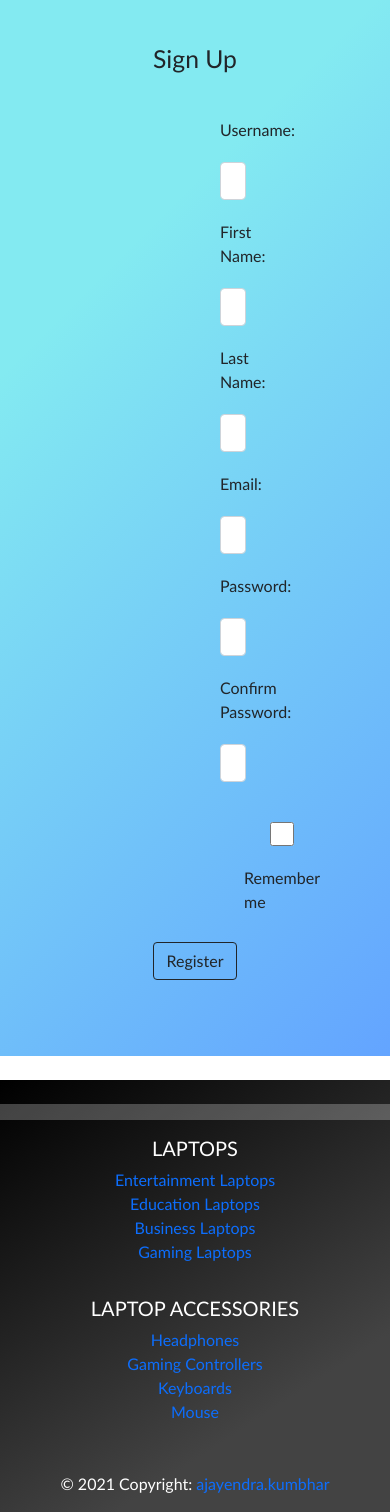
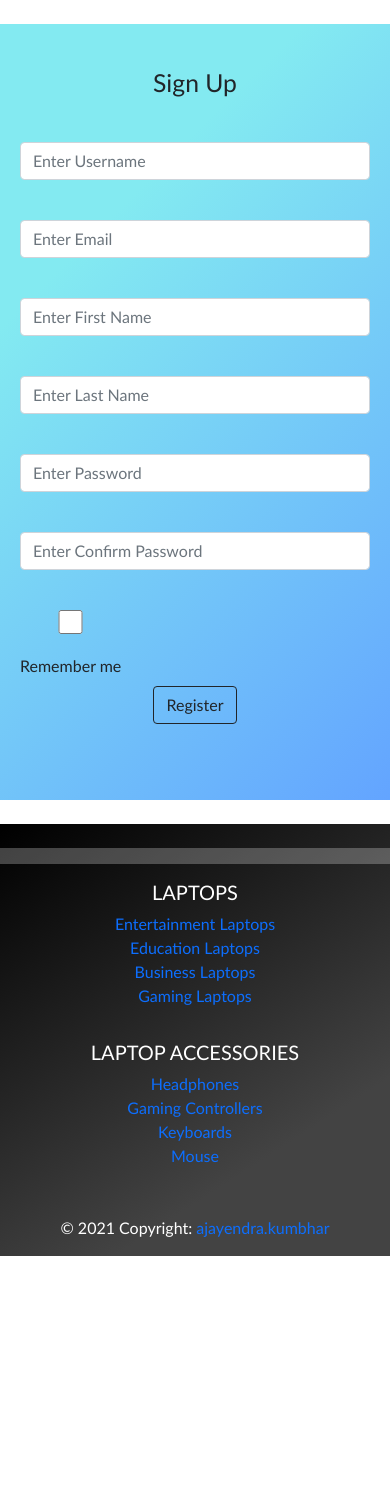
Before and after one commit to ajayendrak/ultron_laptop_ecommerce, a Django app: page /signup in a window 390 px wide. Shown: the part 75-1587 px from the top of the page. After the commit the page ends 1331 px from the top, so only its background shows below. Run offline with Django 3.2, Linux system fonts and the light colour scheme; some libraries are stand-ins or nearby versions.

Commit message:
responsive issue solved

```diff
--- a/home/urls.py
+++ b/home/urls.py
@@ -5,7 +5,6 @@ from home import views
 urlpatterns = [
     path('', views.index, name='home'),
     path('about', views.about, name='about'),
-    path('services', views.services, name='services'),
     path('test', views.test, name='test'),
     path('contactus', views.contactus, name='contactus'),
 ]
--- a/home/views.py
+++ b/home/views.py
@@ -15,8 +15,7 @@ def index(request):
 def about(request):
     return render(request, 'aboutus.html')
 
-def services(request):
-    return render(request, 'services.html')
+
 
 def contactus(request):
     if request.method == 'POST':
@@ -27,7 +26,7 @@ def contactus(request):
         r_info = ContactInfo(name=name, email=email, phone=phone, desc=desc, date=datetime.today())
         print(r_info)
         r_info.save()
-        messages.success(request, 'Product added in database successfuly.')
+        messages.success(request, 'Your message has been sent.')
     return render(request, 'contactus.html')
 
 
--- a/shop/urls.py
+++ b/shop/urls.py
@@ -10,6 +10,7 @@ urlpatterns = [
     path('productadd', views.productadd, name='productadd'),
     path('checkout', views.checkout, name='checkout'),
     path('products', views.products_page, name='products'),
+    path('accessories', views.accessories_page, name='accessories'),
     # path('products', Products_page.as_view(), name='products'),
 
 ]
--- a/templates/base.html
+++ b/templates/base.html
@@ -44,7 +44,7 @@
                 <li><a class="dropdown-item" href="{% url 'products' %}">Business</a></li>
                 <li><a class="dropdown-item" href="{% url 'products' %}">Gaming</a></li>
                 <div class="dropdown-divider"></div>
-              <a class="dropdown-item" href="{% url 'products' %}">Accessories</a>
+              <a class="dropdown-item" href="{% url 'accessories' %}">Accessories</a>
               </ul>
             </li>
             <li class="nav-item">
--- a/templates/index.html
+++ b/templates/index.html
@@ -59,7 +59,7 @@
       <div id="para" class="col-md-6">
         <h3 class="promo-title">Fit your Fav laptop in Budget!</h3>
         <p>Are you planning to buy a new Laptop to ease out your work from the home environment? Well, Ultron Laptop Day Sale 2021 in July is the right time for you to make the change. There will be huge discounts on Laptop making it easier for your pocket in this COVID- 19 pandemic environment.</p>
-        <a href="{% url 'products' %}"><button type="button" class="btn btn-outline-dark" >Watch More</button></a>
+        <a href="{% url 'products' %}"><button type="button" class="btn btn-outline-dark" >View More</button></a>
       </div>
 
     </div>
@@ -74,7 +74,7 @@
       <div id="para" class="col-md-6">
         <h3 class="promo-title">Laptop Accessories in your Budget!</h3>
         <p>Are you planning to buy a new Laptop Accessories to ease out your work from the home environment? Well, Ultron Laptop Day Sale 2021 in July is the right time for you to make the change. There will be huge discounts on Laptop Accessories making it easier for your pocket in this COVID- 19 pandemic environment.</p>
-        <a href="{% url 'products' %}"><button type="button" class="btn btn-outline-dark" >Watch More</button></a>
+        <a href="{% url 'accessories' %}"><button type="button" class="btn btn-outline-dark" >View More</button></a>
       </div>
       <div class="col-md-6">
           <img src="{% static 'laptopAcc.png'%}" class="img-fluid" ></img>
--- a/templates/productsform.html
+++ b/templates/productsform.html
@@ -75,7 +75,7 @@
                     <div class="col-md-12">
                         <div class="md-form mb-0">
                             <label for="img">Select Product Image: </label>
-                            <input type="file" id="image" name="image" accept="image/*">
+                            <input type="file" id="image" name="image" multiple accept="image/*">
                         </div>
                     </div>
                 </div>
--- a/templates/services.html
+++ /dev/null
@@ -1,5 +0,0 @@
-{% extends 'base.html' %}
-
-{% block title %}services{% endblock title %}
-
-{% block body %}services{% endblock body %}
--- a/templates/signup.html
+++ b/templates/signup.html
@@ -9,7 +9,7 @@
 {% block body %}
 
 <section id="form-layout" class="mb-4">
-<div  class="container">
+<div  class="container my-4">
 
   <h2 class="h1-responsive font-weight-bold text-center my-4">Sign Up</h2>
 
@@ -18,41 +18,61 @@
 
 
     <div class="col-md-12 mb-md-0 mb-5">
-      <form method='POST' action="/signup">
+      <form id="fill-form" method='POST' action="/signup">
       {% csrf_token %}
-        <div class="form-group">
-          <label for="username">Username:</label>
+      <div class="row">
+                    <div class="col-md-6">
+                        <div class="md-form mb-0">
                             <input type="text" class="form-control" id="username" placeholder="Enter Username" name="username">
                         </div>
-        <div class="form-group">
-          <label for="firstname">First Name:</label>
+                    </div>
+                    <div class="col-md-6">
+                        <div class="md-form mb-0">
+                            <input type="email" class="form-control" id="email" placeholder="Enter Email" name="email">
+                        </div>
+                    </div>
+                </div>
+                <div class="row">
+                    <div class="col-md-6">
+                        <div class="md-form mb-0">
                             <input type="text" class="form-control" id="firstname" placeholder="Enter First Name" name="firstname">
                         </div>
-        <div class="form-group">
-          <label for="lastname">Last Name:</label>
+                    </div>
+                    <div class="col-md-6">
+                        <div class="md-form mb-0">
                             <input type="text" class="form-control" id="lastname" placeholder="Enter Last Name" name="lastname">
                         </div>
-        <div class="form-group">
-          <label for="email">Email:</label>
-          <input type="email" class="form-control" id="email" placeholder="Enter Email" name="email">
                     </div>
-        <div class="form-group">
-          <label for="password1">Password:</label>
+                </div>
+                <div class="row">
+                    <div class="col-md-6">
+                        <div class="md-form mb-0">
                             <input type="password" class="form-control" id="password1" placeholder="Enter Password" name="password1">
                         </div>
-        <div class="form-group">
-          <label for="password2">Confirm Password:</label>
+                    </div>
+                    <div class="col-md-6">
+                        <div class="md-form mb-0">
                             <input type="password" class="form-control" id="password2" placeholder="Enter Confirm Password" name="password2">
                         </div>
-
-        <div class="form-group form-check">
+                    </div>
+                </div>
+                <div class="row">
+                  <div class="col-md-12">
+                    <div class="md-form mb-0">
                       <label class="form-check-label">
                         <input class="form-check" type="checkbox" name="remember"> Remember me
                       </label>
                     </div>
-        <div class="login-btn text-center">
-          <button type="submit" class="btn btn-outline-dark my-2">Register</button>
                   </div>
+                </div>
+                <div class="text-center text-md-left">
+                  <a class="btn btn-outline-dark my-2" onclick="document.getElementById('fill-form').submit();">Register</a>
+                </div>
+
+
+
+
+
       </form>
     </div>
   </div>
--- a/useraccount/views.py
+++ b/useraccount/views.py
@@ -53,5 +53,5 @@ def sign_up(request):
                 messages.success(request, 'You have registered account successfully!')
                 return redirect('/login')
         else:
-            messages.warning(request, 'Password is incorrect')
+            messages.warning(request, 'Fields are incorrect')
     return render(request, 'signup.html')
```
Also changed, not shown: shop/views.py (+28 -6 lines), templates/accessories_page.html (added, +63 -0 lines), media/shop/images/COSMIC_BYTE_KOTION_EACH_OVER_THE_EAR_HEADSETS.jpg (added), media/shop/images/Cooler_Master_Devastator_III_Gaming_Keyboard.jpg (added), media/shop/images/Sony_WH-CH710N.jpg (added), media/shop/images/Sony_WI-SP510.jpg (added), media/shop/images/Xiaomi_Mi_Notebook_14_IC.jpg (added). Lines whose indentation alone changed are shown as unchanged.
